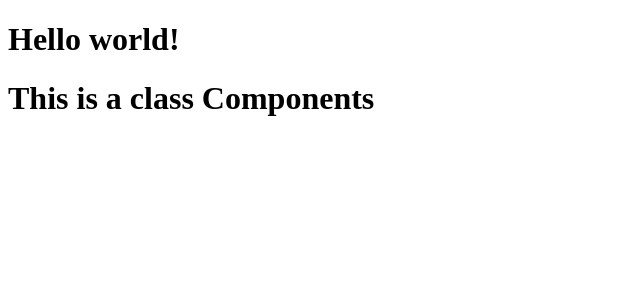
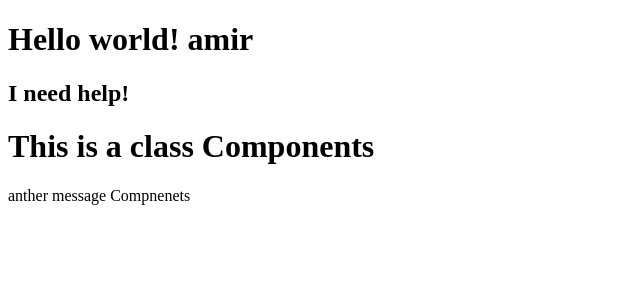
Before and after one commit to AmirTaki/React-JS-Tutorial-For-Beginners, a React (Create React App) app in the folder myproject/: page / in a window 1280 px wide. Shown: the top 300 px of the page, without its empty margins (0-640 px from the left). Built offline with nearby package versions, Linux system fonts and the light colour scheme.

Commit message:
Props in Functional Component

```diff
--- a/myproject/src/components/Hello.js
+++ b/myproject/src/components/Hello.js
@@ -1,10 +1,14 @@
-// function Hello () {
-//     return <h1>Hello World</h1>
-// }
+const name = "amir";
 
+const displayMessage = () => {
+    return 'I need help!'
+}
 const Hello = () => {
     return (
-        <h1>Hello world!</h1>
+        <>
+            <h1>Hello world! {name}</h1>
+            <h2>{displayMessage()}</h2>
+        </>
     )
 }
 
--- a/myproject/src/components/Message.js
+++ b/myproject/src/components/Message.js
@@ -1,9 +1,16 @@
 import { Component } from "react";
+
+const displayMessage = () => {
+    return "anther message Compnenets"
+}
 
 class Message extends Component {
     render (){
         return(
-            <h1>This  is a class Components</h1>
+            <>
+                <h1>This  is a class Components</h1>
+                {displayMessage()}
+            </>
         )
     }
 }
```
